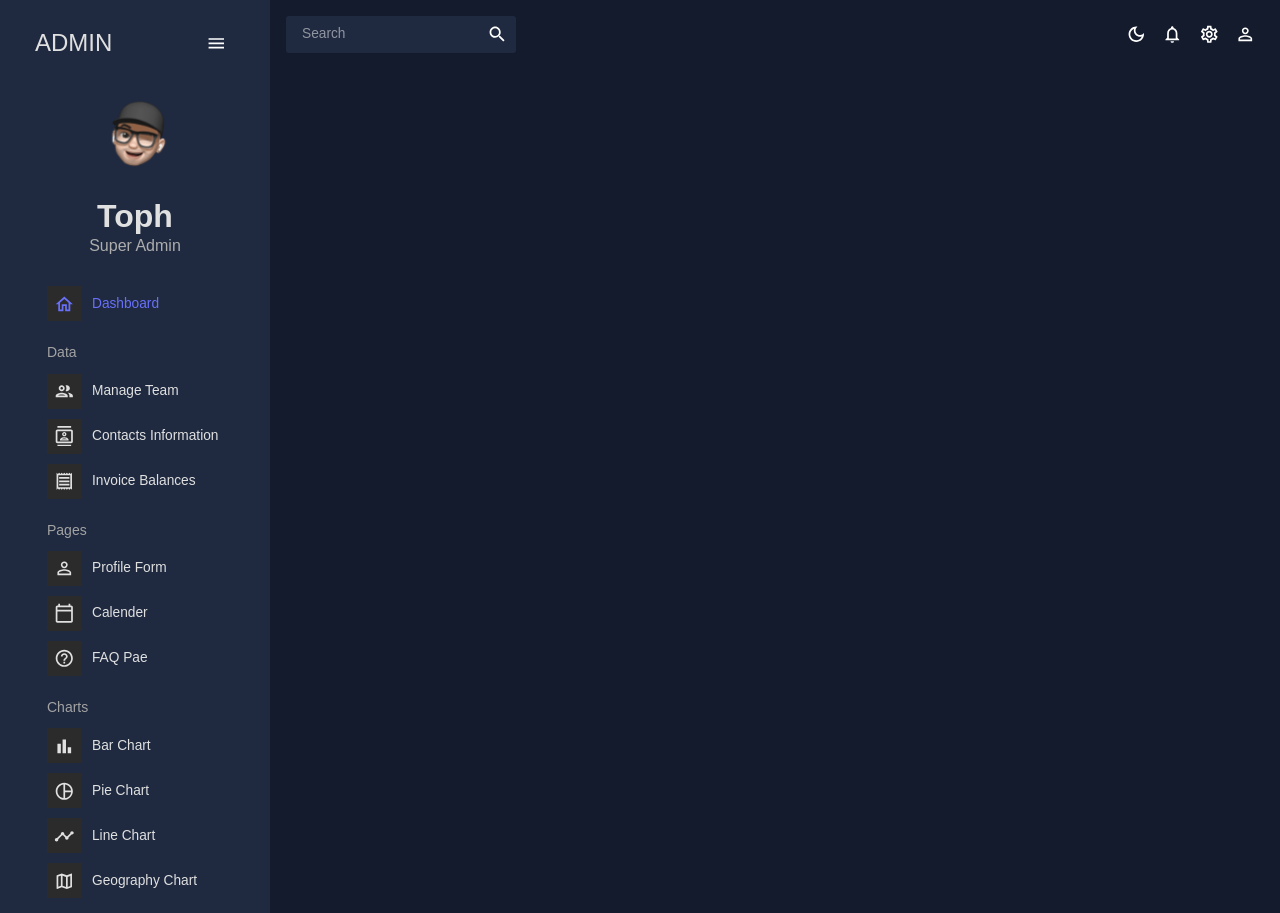
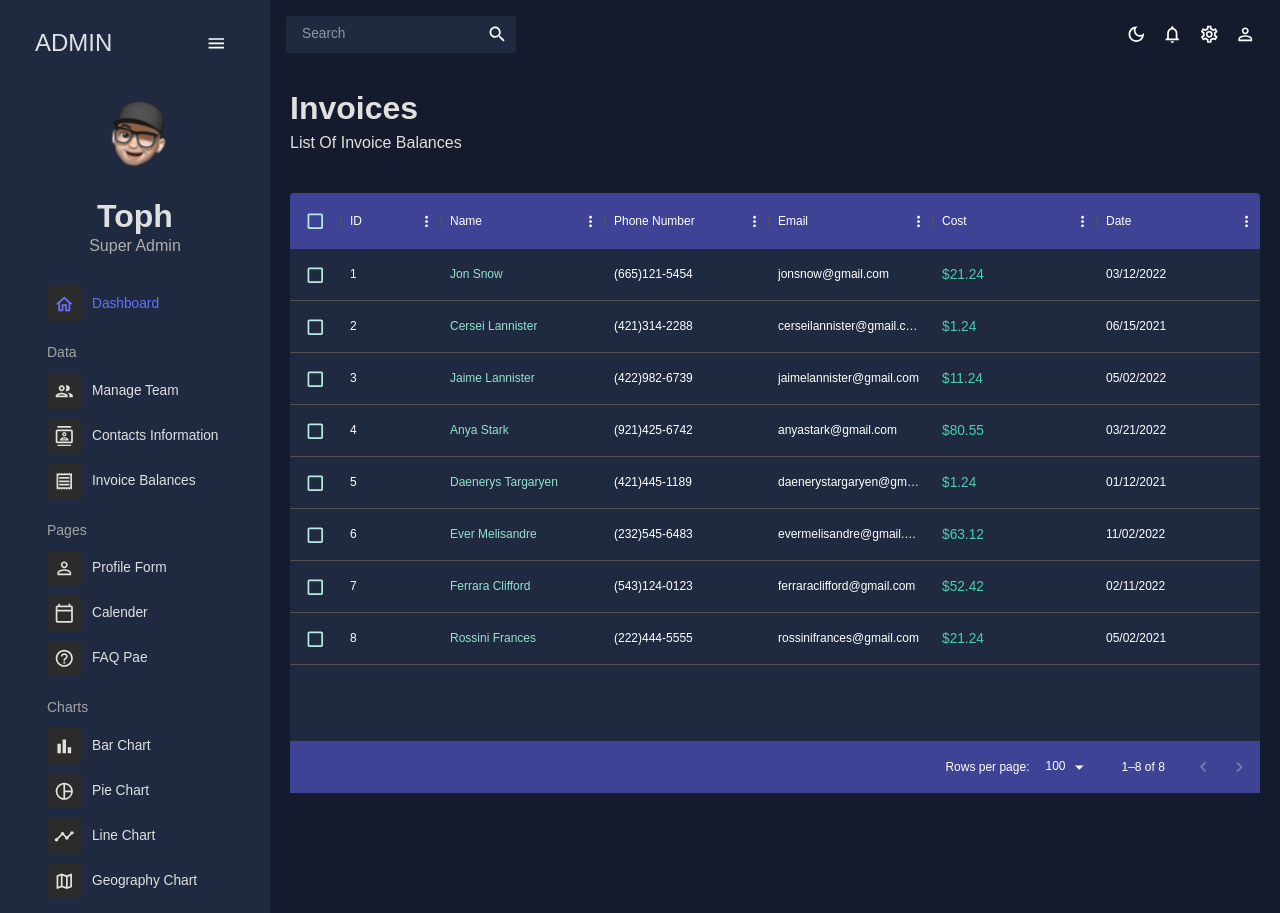
Before and after one commit to Thophylarh/Enterprise-react-admin-practice, a React (Create React App) app: page /invoices in a window 1280 px wide. Built offline with nearby package versions, Linux system fonts and the light colour scheme.

Commit message:
invoices component ui

```diff
--- a/src/App.js
+++ b/src/App.js
@@ -7,6 +7,8 @@
 import Sidebar from "./scenes/dashboard/global/Sidebar";
 import { useState } from "react";
 import Team from "./scenes/dashboard/team";
+import Contacts from "./scenes/dashboard/contacts";
+import Invoices from "./scenes/invoices";
 
 function App() {
   const [theme, colorMode] = useMode();
@@ -22,6 +24,8 @@
             <Routes>
               <Route path="/" element={<Dashboard />} />
               <Route path="/team" element={<Team />} />
+              <Route path="/contacts" element={<Contacts />} />
+              <Route path="/invoices" element={<Invoices />} />
             </Routes>
           </main>
         </div>
--- /dev/null
+++ b/src/scenes/dashboard/contacts/index.jsx
@@ -0,0 +1,81 @@
+import { Box } from "@mui/material";
+import { DataGrid, GridToolbar } from "@mui/x-data-grid";
+import { tokens } from "../../../theme";
+import { useTheme } from "@mui/material";
+import { mockDataContacts } from "../../../data/mockData";
+import AdminPanelSettingsOutlinedIcon from "@mui/icons-material/AdminPanelSettingsOutlined";
+import LockOpenOutlinedIcon from "@mui/icons-material/LockOpenOutlined";
+import SecurityOutlinedIcon from "@mui/icons-material/SecurityOutlined";
+import Header from "../../../components/Header";
+const Contacts = () => {
+  const theme = useTheme();
+  const colors = tokens(theme.palette.mode);
+
+  const columns = [
+    { field: "id", headerName: "ID", flex: 0.5 },
+    { field: "registrarId", headerName: "Registrar ID" },
+    {
+      field: "name",
+      headerName: "Name",
+      flex: 1,
+      cellClassName: "name-column--cell",
+    },
+    {
+      field: "age",
+      headerName: "Age",
+      type: "number",
+      headerAlign: "left",
+      align: "left",
+    },
+    { field: "phone", headerName: "Phone Number", flex: 1 },
+    { field: "email", headerName: "Email", flex: 1 },
+    { field: "address", headerName: "Address", flex: 1 },
+    { field: "city", headerName: "City", flex: 1 },
+    { field: "zipCode", headerName: "ZipCode", flex: 1 },
+  ];
+
+  return (
+    <Box m="20px">
+      <Header
+        title="CONTACTS"
+        subTitle="List Of Contact For Future Reference"
+      />
+      <Box
+        m="40px 0 0 0"
+        height="75vh"
+        sx={{
+          "& .MuiDataGrid-root": {
+            border: "none",
+          },
+          "& .MuiDataGrid-cell": {
+            borderBottom: "none",
+          },
+          "& .name-column--cell": {
+            color: colors.greenAccent[300],
+          },
+          "& .MuiDataGrid-columnHeaders": {
+            backgroundColor: colors.blueAccent[700],
+            borderBottom: "none",
+          },
+          "& .MuiDataGrid-virtualScroller": {
+            backgroundColor: colors.primary[400],
+          },
+          "& .MuiDataGrid-footerContainer": {
+            borderTop: "none",
+            backgroundColor: colors.blueAccent[700],
+          },
+          "& .MuiDataGrid-toolbarContainer .MuiButton-text": {
+            color: `${colors.grey[100]} !important`,
+          },
+        }}
+      >
+        <DataGrid
+          rows={mockDataContacts}
+          columns={columns}
+          components={{ Toolbar: GridToolbar }}
+        />
+      </Box>
+    </Box>
+  );
+};
+export default Contacts;
--- /dev/null
+++ b/src/scenes/invoices/index.jsx
@@ -0,0 +1,76 @@
+import { Box, Typography, useTheme } from "@mui/material";
+import { DataGrid } from "@mui/x-data-grid";
+
+
+import Header from "../../components/Header";
+import { tokens } from "../../theme";
+import { mockDataInvoices } from "../../data/mockData";
+
+const Invoices = () => {
+  const theme = useTheme();
+  const colors = tokens(theme.palette.mode);
+
+  const columns = [
+    { field: "id", headerName: "ID" },
+
+    {
+      field: "name",
+      headerName: "Name",
+      flex: 1,
+      cellClassName: "name-column--cell",
+    },
+
+    { field: "phone", headerName: "Phone Number", flex: 1 },
+    { field: "email", headerName: "Email", flex: 1 },
+    {
+      field: "cost",
+      headerName: "Cost",
+      flex: 1,
+      renderCell: (params) => (
+        <Typography color={colors.greenAccent[500]}>
+          {" "}
+          ${params.row.cost}{" "}
+        </Typography>
+      ),
+    },
+    { field: "date", headerName: "Date", flex: 1 },
+  ];
+
+  return (
+    <Box m="20px">
+      <Header title="Invoices" subTitle="List Of Invoice Balances" />
+      <Box
+        m="40px 0 0 0"
+        height="75vh"
+        sx={{
+          "& .MuiDataGrid-root": {
+            border: "none",
+          },
+          "& .MuiDataGrid-cell": {
+            borderBottom: "none",
+          },
+          "& .name-column--cell": {
+            color: colors.greenAccent[300],
+          },
+          "& .MuiDataGrid-columnHeaders": {
+            backgroundColor: colors.blueAccent[700],
+            borderBottom: "none",
+          },
+          "& .MuiDataGrid-virtualScroller": {
+            backgroundColor: colors.primary[400],
+          },
+          "& .MuiDataGrid-footerContainer": {
+            borderTop: "none",
+            backgroundColor: colors.blueAccent[700],
+          },
+          "& .MuiCheckbox-root": {
+            color: `${colors.greenAccent[200]} !important`,
+          },
+        }}
+      >
+        <DataGrid checkboxSelection rows={mockDataInvoices} columns={columns} />
+      </Box>
+    </Box>
+  );
+};
+export default Invoices;
```
